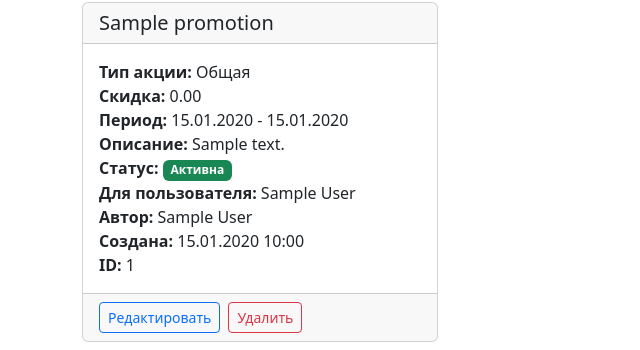
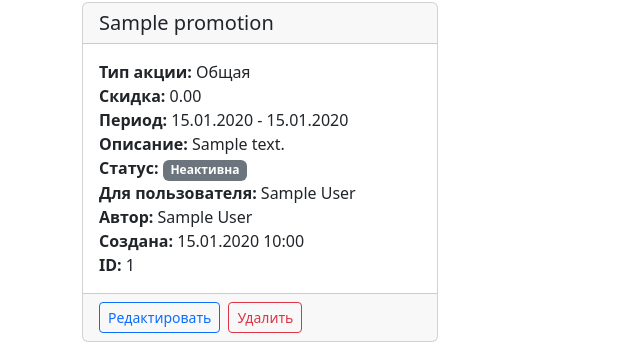
Before and after one commit to OsipovaDM/stockroom_1_0, a Django app: page /promotions/ in a window 1280 px wide. Shown: the part 194-544 px from the top of the page, without its empty margins (0-640 px from the left). Run offline with Django 4.2, Linux system fonts and the light colour scheme; a user stored in the database is signed in; tables that the repository leaves empty hold one stand-in row (values such as "Sample post"); parts of the project's set-up code (start-up, migrations or seed data) failed here and were passed over; some libraries are stand-ins or nearby versions.

Commit message:
Отображение персонализированных скидок

```diff
--- a/stockroom/data/views.py
+++ b/stockroom/data/views.py
@@ -1,6 +1,6 @@
 from django.contrib.auth.mixins import LoginRequiredMixin, UserPassesTestMixin
 from django.contrib.auth.models import User
-from django.db.models import Exists, OuterRef
+from django.db.models import Exists, OuterRef, Q
 from django.views.generic import (
     CreateView, DeleteView, DetailView, ListView, UpdateView
 )
@@ -175,6 +175,29 @@ class PromotionListView(ListView):
     ordering = '-promotion_type'
     paginate_by = 5
 
+    def get_queryset(self):
+        queryset = super().get_queryset()
+
+        today = timezone.now().date()
+        active_promotions = Promotion.objects.filter(
+            id=OuterRef('pk'),
+            start_date__lte=today,
+            end_date__gte=today,
+            is_active=True
+        )
+
+        queryset = queryset.annotate(
+            is_current=Exists(active_promotions)
+        )
+
+        if not (self.request.user.is_staff and self.request.user.is_superuser):
+            queryset = queryset.filter(
+                Q(target_user=self.request.user) |
+                Q(promotion_type='general')
+            )
+
+        return queryset
+
 
 class PromotionCreateView(WorkerMixin, PromotionMixin, PromotionFormMixin, CreateView):
     pass
--- a/stockroom/templates/data/promotion_list.html
+++ b/stockroom/templates/data/promotion_list.html
@@ -29,8 +29,8 @@
                             <strong>Период:</strong> {{ promotion.start_date|date:"d.m.Y" }} - {{ promotion.end_date|date:"d.m.Y" }}<br>
                             <strong>Описание:</strong> {{ promotion.description|truncatewords:10 }}<br>
                             <strong>Статус:</strong>
-                            <span class="badge {% if promotion.is_active %}bg-success{% else %}bg-secondary{% endif %}">
-                            {% if promotion.is_active %}Активна{% else %}Неактивна{% endif %}
+                            <span class="badge {% if promotion.is_current %}bg-success{% else %}bg-secondary{% endif %}">
+                            {% if promotion.is_current %}Активна{% else %}Неактивна{% endif %}
                             </span><br>
 
                             {% if user.is_staff or user.is_superuser %}
```
